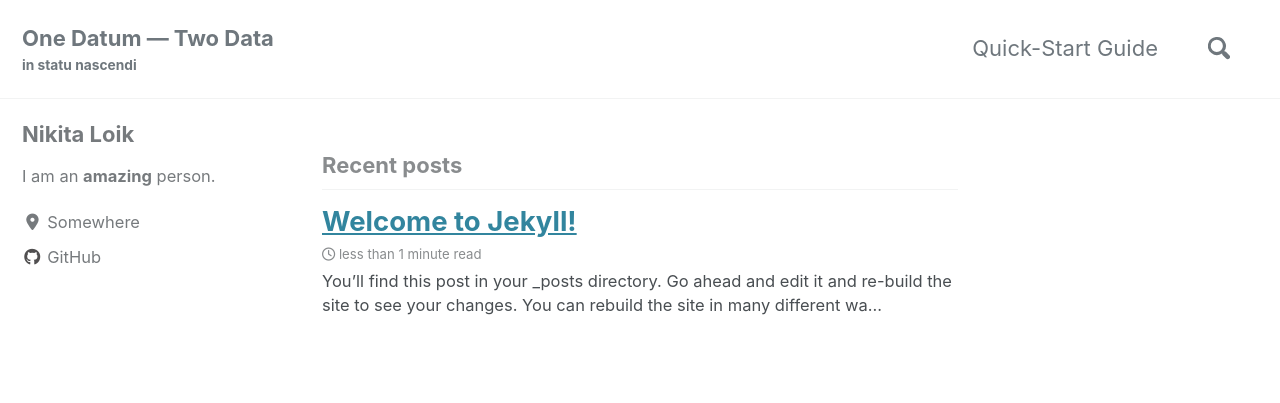
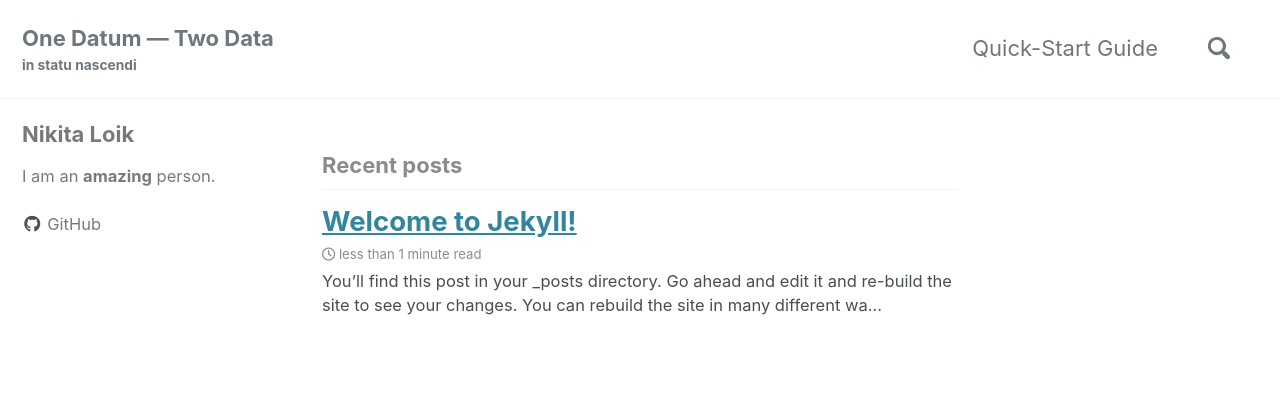
Before and after one commit to nikita-loik/one-datum-two-data, a Jekyll site: the page built from index.html, in a window 1280 px wide. Shown: the top 403 px of the page. Built offline with Jekyll 4.4.1, drawn with Linux system fonts in a browser that asks for light colours; cached includes are drawn as plain includes; nearby versions of some CDN libraries; the list of posts is cut into pages by our own code.

Commit message:
Remove location

```diff
--- a/_config.yml
+++ b/_config.yml
@@ -110,7 +110,7 @@ author:
   name             : "Nikita Loik"
   avatar           : # path of avatar image, e.g. "/assets/images/bio-photo.jpg"
   bio              : "I am an **amazing** person."
-  location         : "Somewhere"
+  # location         : "Somewhere"
   email            :
   links:
     - label: "Email"
```
